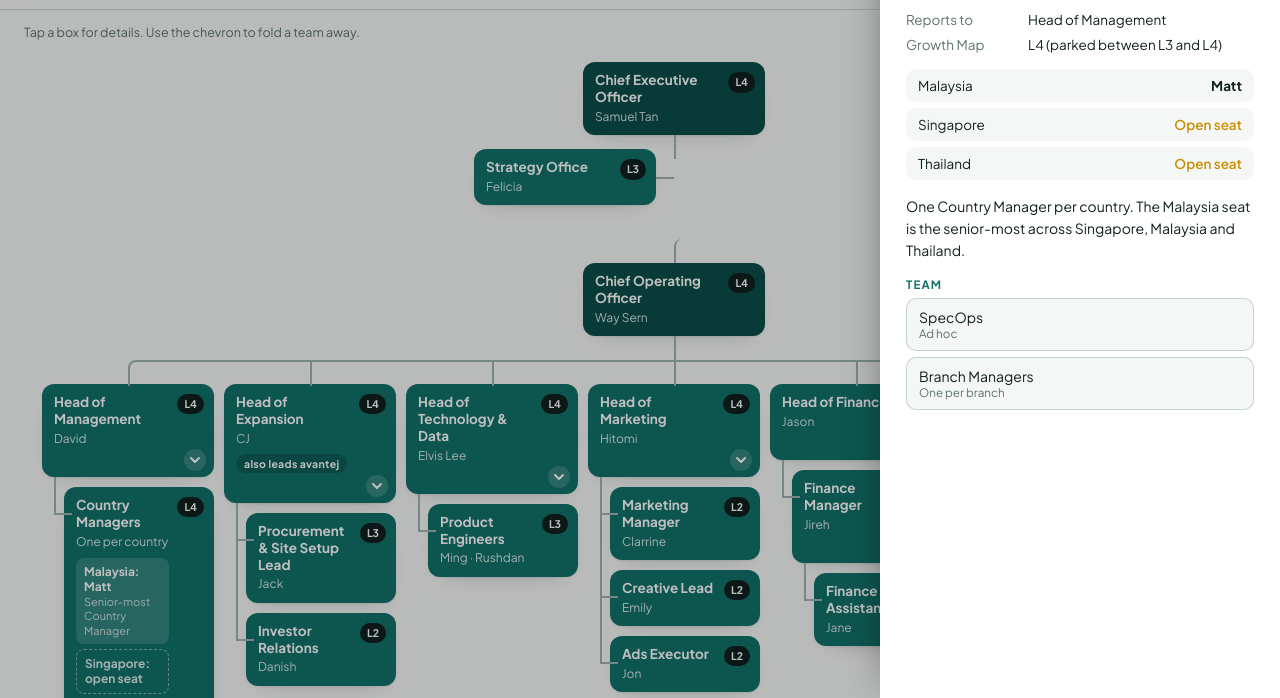
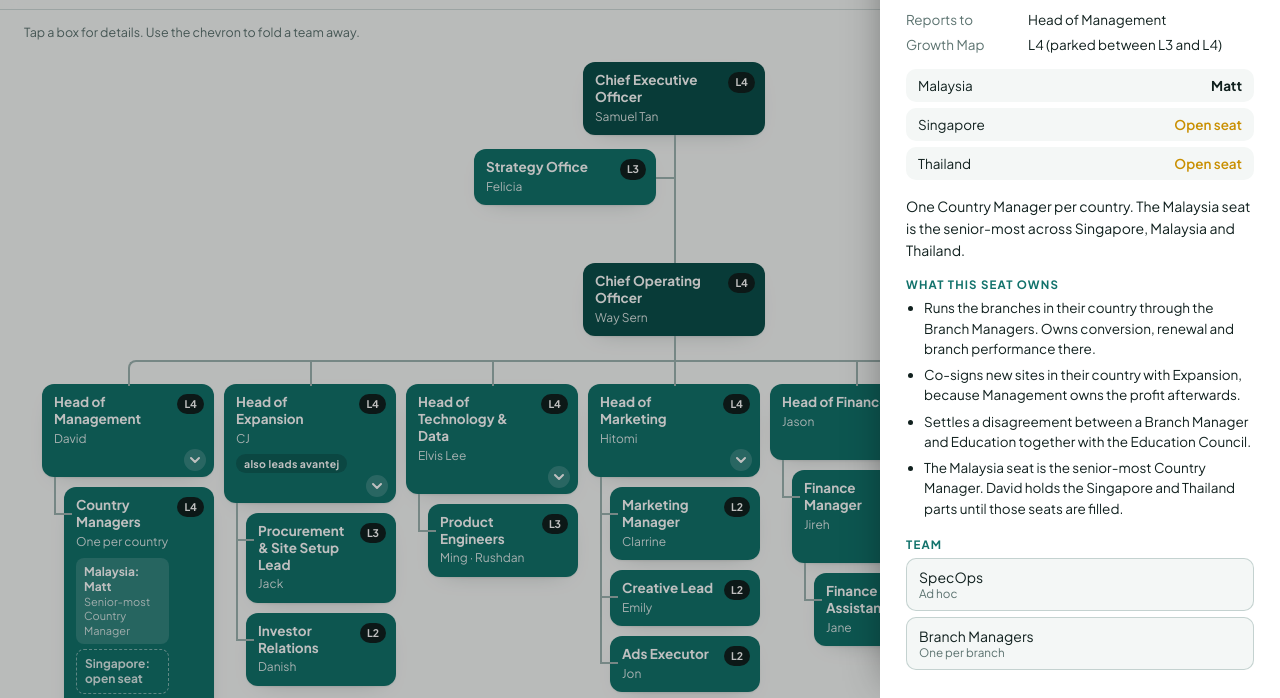
Before and after one commit to waypointventures-commits/move-org-chart, a plain HTML site: page index.html in a window 1280 px wide. Both pictures are taken after a click on the button 139 px from the left and 729 px from the top of the page. Shown: the part 99-797 px from the top of the page. Drawn offline with Linux system fonts and the light colour scheme.

Commit message:
Fix CEO connector, light the reporting route on search, add seat duties from the boundaries page
Co-Authored-By: Claude Fable 5.1 <noreply@anthropic.com>

```diff
--- a/app.js
+++ b/app.js
@@ -183,6 +183,13 @@
 
     if (node.about) body.append(el('p', { class: 'about', text: node.about }));
 
+    if (node.duties && node.duties.length) {
+      body.append(el('p', { class: 'eyebrow', text: 'What this seat owns' }));
+      const ul = el('ul', { class: 'duties' });
+      node.duties.forEach((t) => ul.append(el('li', { text: t })));
+      body.append(ul);
+    }
+
     const team = [].concat(node.aside || [], node.children || []);
     if (team.length) {
       body.append(el('p', { class: 'eyebrow', text: 'Team' }));
@@ -224,6 +231,7 @@
     const term = q.trim().toLowerCase();
     root.classList.toggle('searching', !!term);
     root.querySelectorAll('.node').forEach((n) => n.classList.remove('hit', 'path'));
+    root.querySelectorAll('.on-path, .on-route, .rl, .rr').forEach((n) => n.classList.remove('on-path', 'on-route', 'rl', 'rr'));
     $('#empty').hidden = true;
     if (!term) return;
     let hits = 0;
@@ -234,11 +242,52 @@
       if (hay.includes(term)) {
         hits++;
         n.classList.add('hit');
-        const li = n.closest('li');
-        ancestors(li).forEach((a) => { toggle(a, false); a.querySelector(':scope > .node').classList.add('path'); });
+        lightRoute(n);
       }
     });
     $('#empty').hidden = hits > 0;
+  }
+
+  // Light up every connector from a matched box to the top of the chart.
+  function lightRoute(nodeEl) {
+    const asideWrap = nodeEl.closest('.aside');
+    if (asideWrap) {
+      asideWrap.classList.add('on-path');
+      const hostLi = asideWrap.closest('li');
+      hostLi.querySelector(':scope > ul')?.classList.add('on-route');
+      climb(hostLi, true);
+      return;
+    }
+    climb(nodeEl.closest('li'), false);
+  }
+
+  function climb(li, isHostOfHit) {
+    let cur = li;
+    while (cur) {
+      cur.classList.add('on-path');
+      if (cur !== li || isHostOfHit) cur.querySelector(':scope > .node')?.classList.add('path');
+      const ul = cur.parentElement;
+      if (!ul || !ul.classList.contains('h') && !ul.classList.contains('v')) break;
+      ul.classList.add('on-route');
+      const kids = Array.from(ul.children);
+      const i = kids.indexOf(cur);
+      if (ul.classList.contains('v')) {
+        kids.slice(0, i).forEach((k) => k.classList.add('rl'));
+      } else {
+        const n = kids.length, mid = 0.5, c = (i + 0.5) / n;
+        const lo = Math.min(c, mid), hi = Math.max(c, mid);
+        kids.forEach((k, j) => {
+          if (j === i) return;
+          const l = j / n, m = (j + 0.5) / n, r = (j + 1) / n;
+          if (l >= lo - 1e-6 && m <= hi + 1e-6) k.classList.add('rl');
+          if (m >= lo - 1e-6 && r <= hi + 1e-6) k.classList.add('rr');
+        });
+      }
+      const parentLi = ul.closest('li');
+      if (!parentLi) break;
+      parentLi.classList.remove('collapsed');
+      cur = parentLi;
+    }
   }
 
   // ---------- views ----------
--- a/data/org.json
+++ b/data/org.json
@@ -105,7 +105,10 @@
                     "holder": "Ad hoc",
                     "kind": "adhoc",
                     "reportsTo": "Country Managers",
-                    "about": "Ad hoc operations support, formed when needed."
+                    "about": "Ad hoc operations support, formed when needed.",
+                    "duties": [
+                      "Ad hoc operations support, formed by the Country Managers when a situation needs it."
+                    ]
                   },
                   {
                     "id": "bm",
@@ -122,12 +125,37 @@
                         "sub": "Junior → Senior → Lead",
                         "level": "L1",
                         "reportsTo": "Branch Manager",
-                        "about": "Coaches clients. Three tiers: Junior, Senior and Lead."
+                        "about": "Coaches clients. Three tiers: Junior, Senior and Lead.",
+                        "duties": [
+                          "Coach clients: sessions, onboarding, renewals and referrals in the branch.",
+                          "Enrolment and doing the job to standard, as trained by Management.",
+                          "Coaching method and continuous learning come from Education through the branch's Edu-trainer.",
+                          "Three tiers: Junior, Senior and Lead."
+                        ]
                       }
+                    ],
+                    "duties": [
+                      "Runs the branch: the team, the schedule, conduct, and the numbers such as sessions, conversion and renewals.",
+                      "Decides who is hired for the branch after the manager interview. Education's coaching proficiency test is a pass or fail gate.",
+                      "Directs the whole branch team on branch matters, including the Edu-trainer based there.",
+                      "A manager who earns Branch Pioneer status opens a new branch, reporting to Expansion until opening day, and hands the old branch to a ready successor."
                     ]
                   }
+                ],
+                "duties": [
+                  "Runs the branches in their country through the Branch Managers. Owns conversion, renewal and branch performance there.",
+                  "Co-signs new sites in their country with Expansion, because Management owns the profit afterwards.",
+                  "Settles a disagreement between a Branch Manager and Education together with the Education Council.",
+                  "The Malaysia seat is the senior-most Country Manager. David holds the Singapore and Thailand parts until those seats are filled."
                 ]
               }
+            ],
+            "duties": [
+              "Turns leads into clients once a lead is assigned to a branch: first contact, consultation, follow-up, registration and enrolment.",
+              "Looks after clients: onboarding, sessions, renewals, referrals and the client who stops coming. Owns the conversion and renewal numbers.",
+              "Branch performance after opening day, the Branch Managers and their teams, and branch costs.",
+              "Grows managers: names Managers-in-Training, trains them and decides who is ready for which branch.",
+              "Co-signs every new site with Expansion. Holds the Country Manager's part for Singapore and Thailand while those seats are open."
             ]
           },
           {
@@ -153,7 +181,12 @@
                 "holder": "Jack",
                 "level": "L3",
                 "reportsTo": "Head of Expansion",
-                "about": "Buys for the branches and sets up new sites once the tenancy is signed."
+                "about": "Buys for the branches and sets up new sites once the tenancy is signed.",
+                "duties": [
+                  "Buys equipment and supplies for all branches, to the approved process and limits.",
+                  "Sets up new sites once the tenancy is signed: fit-out, procurement and setup to the Studio Setup Framework.",
+                  "Covers Malaysia, Singapore and Thailand."
+                ]
               },
               {
                 "id": "ir",
@@ -161,8 +194,18 @@
                 "holder": "Danish",
                 "level": "L2",
                 "reportsTo": "Head of Expansion",
-                "about": "Investors and co-investors for new branches."
+                "about": "Investors and co-investors for new branches.",
+                "duties": [
+                  "Raises funds and brings investors and co-investors on board for new branches, with Finance approving the capital.",
+                  "Presents the investor reporting and distributions that Finance prepares, for the life of each branch."
+                ]
               }
+            ],
+            "duties": [
+              "Opens new branches: funding, the site, tenancy, fit-out, procurement, setup and the founding team in place by opening day.",
+              "Recommends each site; the General Manager or Country Manager co-signs. Expansion steps out on opening day.",
+              "Raises the headcount need for each new branch; People & Culture fills it.",
+              "Presents to investors, with Finance supplying the numbers. Mentors the Talent Acquisition Lead."
             ]
           },
           {
@@ -182,8 +225,16 @@
                 "holder": "Ming · Rushdan",
                 "level": "L3",
                 "reportsTo": "Head of Technology & Data",
-                "about": "Build and run MOVE's software."
+                "about": "Build and run MOVE's software.",
+                "duties": [
+                  "Build and run MOVE's software, including the Client Hub."
+                ]
               }
+            ],
+            "duties": [
+              "Builds and runs MOVE's systems: the Client Hub, forms, lead stages and the checks in the system.",
+              "Owns data, security and privacy enforcement.",
+              "Fixes the system when the system is the problem. Fixing how people use it stays with Management."
             ]
           },
           {
@@ -202,22 +253,37 @@
                 "role": "Marketing Manager",
                 "holder": "Clarrine",
                 "level": "L2",
-                "reportsTo": "Head of Marketing"
+                "reportsTo": "Head of Marketing",
+                "duties": [
+                  "Runs campaigns and channels day to day under the Head of Marketing."
+                ]
               },
               {
                 "id": "creative",
                 "role": "Creative Lead",
                 "holder": "Emily",
                 "level": "L2",
-                "reportsTo": "Head of Marketing"
+                "reportsTo": "Head of Marketing",
+                "duties": [
+                  "Creative and brand assets: design, content and the templates other houses use."
+                ]
               },
               {
                 "id": "ads",
                 "role": "Ads Executor",
                 "holder": "Jon",
                 "level": "L2",
-                "reportsTo": "Head of Marketing"
+                "reportsTo": "Head of Marketing",
+                "duties": [
+                  "Runs paid advertising and reports lead numbers and cost."
+                ]
               }
+            ],
+            "duties": [
+              "Gets leads in: who we target, where, the ads, the creative, the channels, organic content and the website.",
+              "Owns the brand. Every message to a lead or client uses approved templates and brand assets.",
+              "Takes the first look at business enquiries and partnership pitches; keeps brand and media partnerships and passes the rest to the right house.",
+              "Measured on the number, cost and quality of leads. Hands over when a lead is assigned to a branch and coach."
             ]
           },
           {
@@ -243,10 +309,21 @@
                     "role": "Finance Assistant",
                     "holder": "Jane",
                     "level": "L2",
-                    "reportsTo": "Finance Manager"
+                    "reportsTo": "Finance Manager",
+                    "duties": [
+                      "Supports the Finance Manager with bookkeeping, claims and records."
+                    ]
                   }
+                ],
+                "duties": [
+                  "Runs accounting, claims and payments day to day under the Head of Finance."
                 ]
               }
+            ],
+            "duties": [
+              "Budgeting, accounting, claims, payroll and payments.",
+              "Approves the capital for a new branch, supplies the numbers for investor reporting and pays distributions.",
+              "Second pair of eyes on contracts, with the CEO."
             ]
           },
           {
@@ -264,10 +341,14 @@
                 "id": "peopleops",
                 "role": "People Operations",
                 "holder": "Gina",
-                "sub": "Interviews · contracts · renewals · terminations",
+                "sub": "Contracts · renewals · terminations · records",
                 "level": "L2",
                 "reportsTo": "Head of People & Culture",
-                "about": "Interviews candidates and owns contracts, renewals and terminations."
+                "about": "Owns the employment record: offer, contract, renewals and terminations. The Branch Manager decides who is hired.",
+                "duties": [
+                  "Offer, contract, records, renewals and terminations for every team member.",
+                  "Issues contracts drafted through the contract route, collects signatures and files them."
+                ]
               },
               {
                 "id": "talent",
@@ -281,8 +362,18 @@
                     "kind": "hat"
                   }
                 ],
-                "about": "Finds coaches and managers: sourcing, partnerships and the hiring funnel. Expansion raises the headcount need for each new branch; People & Culture fills it."
+                "about": "Finds coaches and managers: sourcing, partnerships and the hiring funnel. Expansion raises the headcount need for each new branch; People & Culture fills it.",
+                "duties": [
+                  "Finds candidates: campaigns, partnerships with universities, sports clubs and fitness communities, screening and the shortlist.",
+                  "Runs the hiring funnel: candidate database and application-to-hire tracking.",
+                  "Fills the headcount that Management and Expansion raise."
+                ]
               }
+            ],
+            "duties": [
+              "Recruitment from the first ad to the signed contract. Management and Expansion say how many coaches they need, where and by when.",
+              "Contracts, renewals, terminations and the employment record. Confirms every offer sits within the agreed headcount and pay band.",
+              "Runs the leadership programme both ladders go through, tracks progression at every tier, the 90-day check after each move, and the yearly count of managers and Edu-trainers needed."
             ]
           },
           {
@@ -315,10 +406,27 @@
                     "kind": "func"
                   }
                 ],
-                "about": "Two hats. For educating coaches, their KPIs and their development, they report to the Education Council. For coaching clients and day-to-day branch matters, the Branch Manager directs them like any team member."
+                "about": "Two hats. For educating coaches, their KPIs and their development, they report to the Education Council. For coaching clients and day-to-day branch matters, the Branch Manager directs them like any team member.",
+                "duties": [
+                  "Educates the branch's coaches to Education's standard and runs the coaching proficiency test for candidates.",
+                  "Reports to the Education Council for that work, the education numbers and their own development.",
+                  "As a trainer, coaches clients and follows the Branch Manager on branch matters like any team member.",
+                  "Review in two parts, one from each side."
+                ]
               }
+            ],
+            "duties": [
+              "Sets the coaching standard: the method, the syllabus and the format.",
+              "Educates coaches and certifies them. The coaching proficiency test is Education's pass or fail gate in hiring.",
+              "Picks coaches for the Education track, develops and qualifies Edu-trainers, decides who is ready, and assigns one to each new branch.",
+              "Consulted on conversion and renewal and sees the numbers. Not part of enrolment."
             ]
           }
+        ],
+        "duties": [
+          "Every house reports here. Owns the operating model: who owns what, the handover points between houses and the decision rights.",
+          "Every contract comes here first and is drafted from the current template, with the CEO or Head of Finance as a second pair of eyes.",
+          "Settles disagreements between houses when the heads cannot."
         ]
       }
     ],
@@ -382,20 +490,41 @@
                   "id": "b-lead",
                   "role": "Lead Trainers",
                   "level": "L1",
-                  "reportsTo": "Branch Manager"
+                  "reportsTo": "Branch Manager",
+                  "duties": [
+                    "Coach clients: sessions, onboarding, renewals and referrals in the branch.",
+                    "Enrolment and doing the job to standard, as trained by Management.",
+                    "Coaching method and continuous learning come from Education through the branch's Edu-trainer."
+                  ]
                 },
                 {
                   "id": "b-senior",
                   "role": "Senior Trainers",
                   "level": "L1",
-                  "reportsTo": "Branch Manager"
+                  "reportsTo": "Branch Manager",
+                  "duties": [
+                    "Coach clients: sessions, onboarding, renewals and referrals in the branch.",
+                    "Enrolment and doing the job to standard, as trained by Management.",
+                    "Coaching method and continuous learning come from Education through the branch's Edu-trainer."
+                  ]
                 },
                 {
                   "id": "b-junior",
                   "role": "Junior Trainers",
                   "level": "L1",
-                  "reportsTo": "Branch Manager"
+                  "reportsTo": "Branch Manager",
+                  "duties": [
+                    "Coach clients: sessions, onboarding, renewals and referrals in the branch.",
+                    "Enrolment and doing the job to standard, as trained by Management.",
+                    "Coaching method and continuous learning come from Education through the branch's Edu-trainer."
+                  ]
                 }
+              ],
+              "duties": [
+                "Runs the branch: the team, the schedule, conduct, and the numbers such as sessions, conversion and renewals.",
+                "Decides who is hired for the branch after the manager interview. Education's coaching proficiency test is a pass or fail gate.",
+                "Directs the whole branch team on branch matters, including the Edu-trainer based there.",
+                "A manager who earns Branch Pioneer status opens a new branch, reporting to Expansion until opening day, and hands the old branch to a ready successor."
               ]
             }
           ]
@@ -418,7 +547,13 @@
                   "kind": "func"
                 }
               ],
-              "about": "Educates the branch's coaches. Reports upward to the Education Council for that work, and follows the Branch Manager on branch matters like any team member."
+              "about": "Educates the branch's coaches. Reports upward to the Education Council for that work, and follows the Branch Manager on branch matters like any team member.",
+              "duties": [
+                "Educates the branch's coaches to Education's standard and runs the coaching proficiency test for candidates.",
+                "Reports to the Education Council for that work, the education numbers and their own development.",
+                "As a trainer, coaches clients and follows the Branch Manager on branch matters like any team member.",
+                "Review in two parts, one from each side."
+              ]
             }
           ]
         }
--- a/index.html
+++ b/index.html
@@ -9,7 +9,7 @@
 <link rel="preconnect" href="https://fonts.googleapis.com">
 <link rel="preconnect" href="https://fonts.gstatic.com" crossorigin>
 <link href="https://fonts.googleapis.com/css2?family=Plus+Jakarta+Sans:wght@400;600;700&display=swap" rel="stylesheet">
-<link rel="stylesheet" href="styles.css?v=20261001e">
+<link rel="stylesheet" href="styles.css?v=20261001f">
 </head>
 <body>
 
@@ -70,6 +70,6 @@
   <span>Lines are reporting lines. A dashed label is a second authority, not a second boss.</span>
 </footer>
 
-<script src="app.js?v=20261001e"></script>
+<script src="app.js?v=20261001f"></script>
 </body>
 </html>
--- a/styles.css
+++ b/styles.css
@@ -217,6 +217,8 @@ ul.h > li:only-child::before { border-right: 0; }
 ul.h > li:only-child::after { border-left: 2px solid var(--line); }
 ul.depts > li { width: 182px; }
 ul.h.tall { padding-top: 104px; }
+li > ul.h.tall::before { height: 104px; }
+ul.h > li:only-child::before, ul.h > li:only-child::after { border-radius: 0; }
 .tree > li { position: relative; }
 .aside {
   position: absolute;
@@ -362,10 +364,14 @@ li.collapsed > .node .chev svg { transform: rotate(-90deg); }
 .entity-wrap { display: flex; justify-content: center; padding: 6px 0 0; }
 .entity-wrap .node { width: 236px; }
 
-/* Search states */
-.searching .node { opacity: 0.28; }
-.searching .node.hit { opacity: 1; box-shadow: 0 0 0 3px var(--amber), var(--shadow); }
-.searching .node.path { opacity: 0.75; }
+/* Search states: the match glows, its reporting route lights up, the rest fades */
+.searching .node { opacity: 0.22; }
+.searching .node.hit { opacity: 1; box-shadow: 0 0 0 4px var(--amber), var(--shadow); }
+.searching .node.path { opacity: 1; box-shadow: 0 0 0 2px var(--amber), var(--shadow); }
+.searching li.on-path::before, .searching li.on-path::after,
+.searching li.rl::before, .searching li.rr::after,
+.searching ul.on-route::before, .searching .aside.on-path::after { border-color: var(--amber); border-width: 3px; z-index: 1; }
+.searching .tree ul.h > li::before, .searching .tree ul.h > li::after, .searching ul.v > li::before, .searching ul.v > li::after, .searching li > ul.h::before { transition: border-color 0.15s ease; }
 
 /* Detail panel */
 .panel {
@@ -404,6 +410,8 @@ li.collapsed > .node .chev svg { transform: rotate(-90deg); }
 .panel dt { color: var(--muted); }
 .panel dd { margin: 0; }
 .panel .about { font-size: 14px; line-height: 1.55; margin: 0 0 16px; }
+.panel .duties { margin: 0 0 18px; padding-left: 18px; font-size: 13.5px; line-height: 1.5; }
+.panel .duties li { margin: 0 0 6px; }
 .panel .team { margin: 0; padding: 0; list-style: none; display: flex; flex-direction: column; gap: 6px; }
 .panel .team button {
   width: 100%;
```
